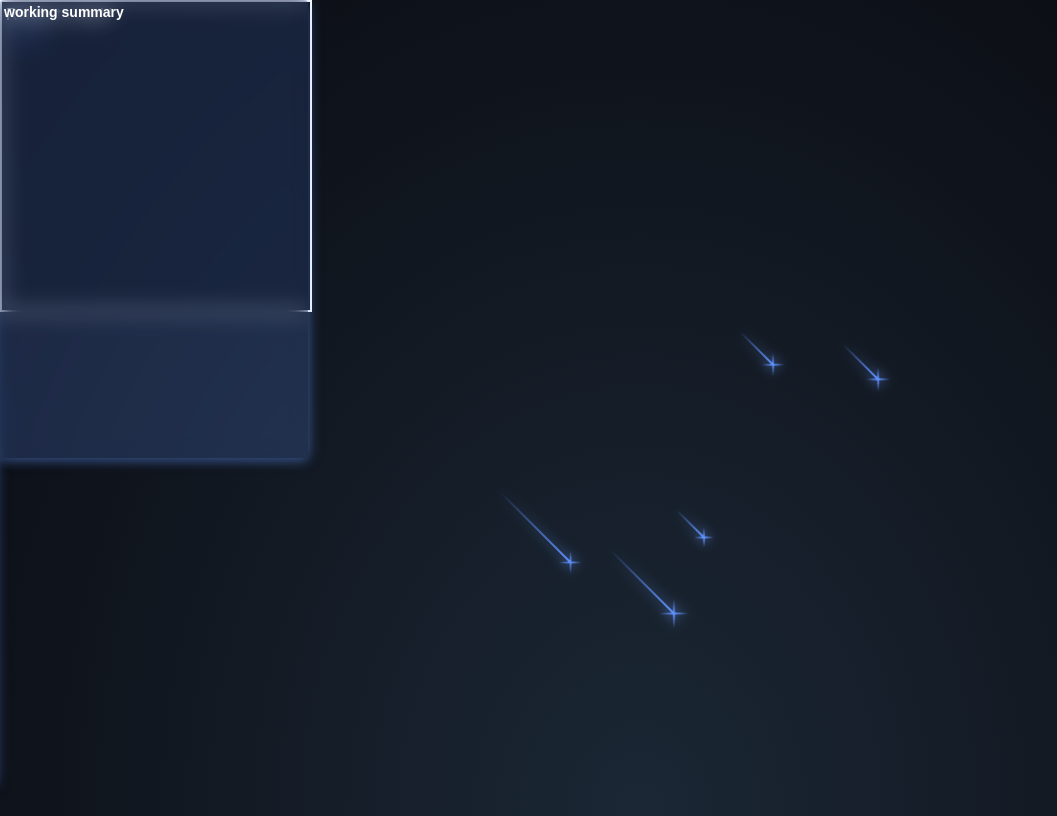
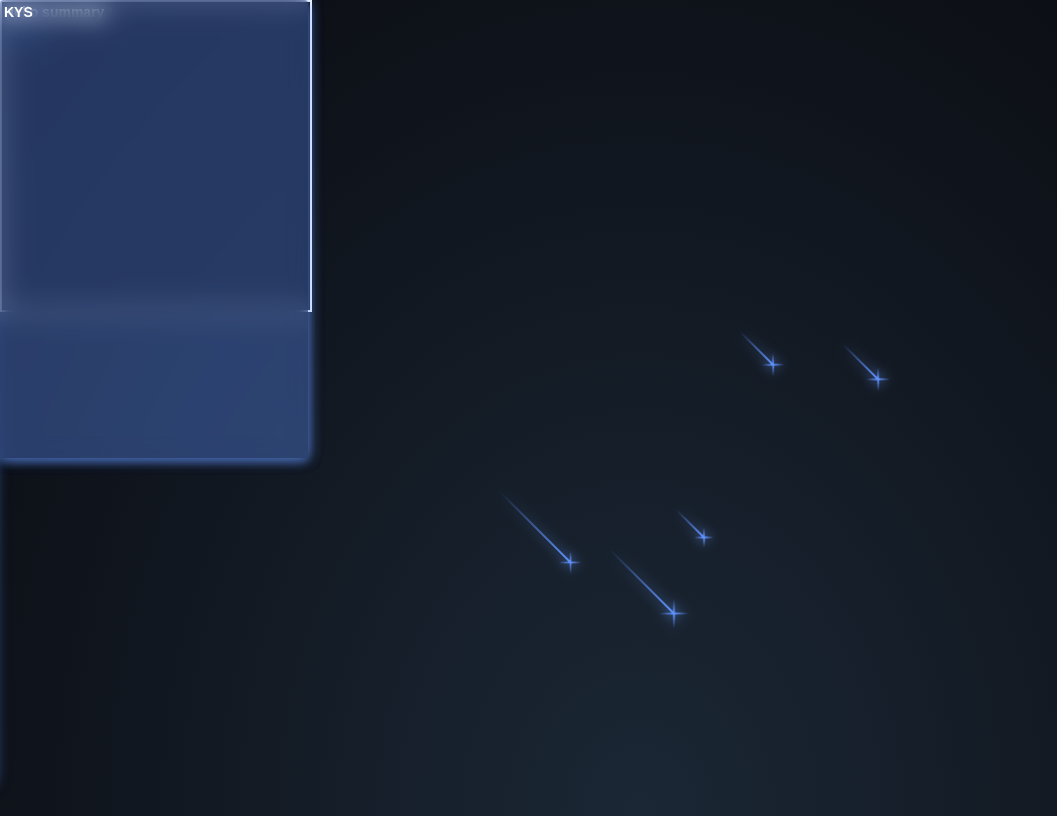
Before and after one commit to Traer3/ReactJs, a React (Create React App) app in the folder projects/france/: page / in a window 1280 px wide. Shown: the whole page, without its empty margins (0-1057 px from the left). Built offline with nearby package versions, Linux system fonts and the light colour scheme.

Commit message:
Changes to be committed:

```diff
--- a/projects/france/package.json
+++ b/projects/france/package.json
@@ -41,5 +41,8 @@
       "last 1 firefox version",
       "last 1 safari version"
     ]
+  },
+  "devDependencies": {
+    "raw-loader": "^4.0.2"
   }
 }
--- a/projects/france/src/components/testing/MicrosoftWordSimmary.js
+++ b/projects/france/src/components/testing/MicrosoftWordSimmary.js
@@ -35,8 +35,6 @@ const MicrosoftWordSimmary = () =>{
             dangerouslySetInnerHTML={{ __html: content}}
             >
 
-
-
             </div>
         </div>
     );
--- a/projects/france/src/components/workspace/SummaryWindow.js
+++ b/projects/france/src/components/workspace/SummaryWindow.js
@@ -1,7 +1,23 @@
-import React, { useState } from "react";
+import React, { useEffect, useState } from "react";
 import style from "../css/MenuScreen.module.css"
 
-const SummaryWindow  = () => {
+const SummaryWindow  = ({filePath}) => {
+
+    const [content, setContent] = useState("");
+
+    useEffect(()=>{
+        const fetchContent = async () =>{
+            try{
+                const response = await fetch(filePath);
+                const text = await response.text();
+                setContent(text);
+            }catch (error){
+                console.log(error);
+            }
+        };
+        fetchContent();
+    },[filePath]);
+
     const [position, setPosition] = useState({x:0, y:0});
     const [isDragging, setIsDragging] = useState(false);
     const [offset, setOffset] = useState({x:0, y:0});
@@ -41,7 +57,7 @@ const SummaryWindow  = () => {
         onMouseUp={handleMouseUp}
         onMouseLeave={handleMouseUp}
         >
-        working summary
+            {content}
         </div>
     );
 };
--- a/projects/france/src/components/workspace/WorkSpace.js
+++ b/projects/france/src/components/workspace/WorkSpace.js
@@ -1,17 +1,18 @@
 import React from "react";
 import TerminalWindow from "./TerminalWindow";
 import SummaryWindow from "./SummaryWindow";
-import CustomPDFViewer from "../testing/CustomPDFViewer";
-//import MicrosoftWordSimmary from "../testing/MicrosoftWordSimmary";
-//import MsWordReader from "../testing/MsWordReader";
-//import PDFViewer from "../testing/PDFViewer";
-//import TestingPdf from "../testing/TestTestMe.pdf" <CustomPDFViewer fileUrl={TestingPdf}/>
+
+const summaryPath = "/summary/SummaryTesting.txt"
+const moreSummary = "/summary/kys.txt"
 
 const WorkSpace = () => {
     return(
         <div>
             <TerminalWindow/>
-            <SummaryWindow/>
+            <SummaryWindow  filePath={summaryPath}/>
+            <SummaryWindow filePath={moreSummary}/>
+
+
 
 
         </div>
```
Also changed, not shown: projects/france/src/components/testing/TestTest.js (added, +19 -0 lines), projects/france/public/summary/SummaryTesting.txt (added), projects/france/public/summary/kys.txt (added), 1 other file (tests, documents, lock files or other folders).
